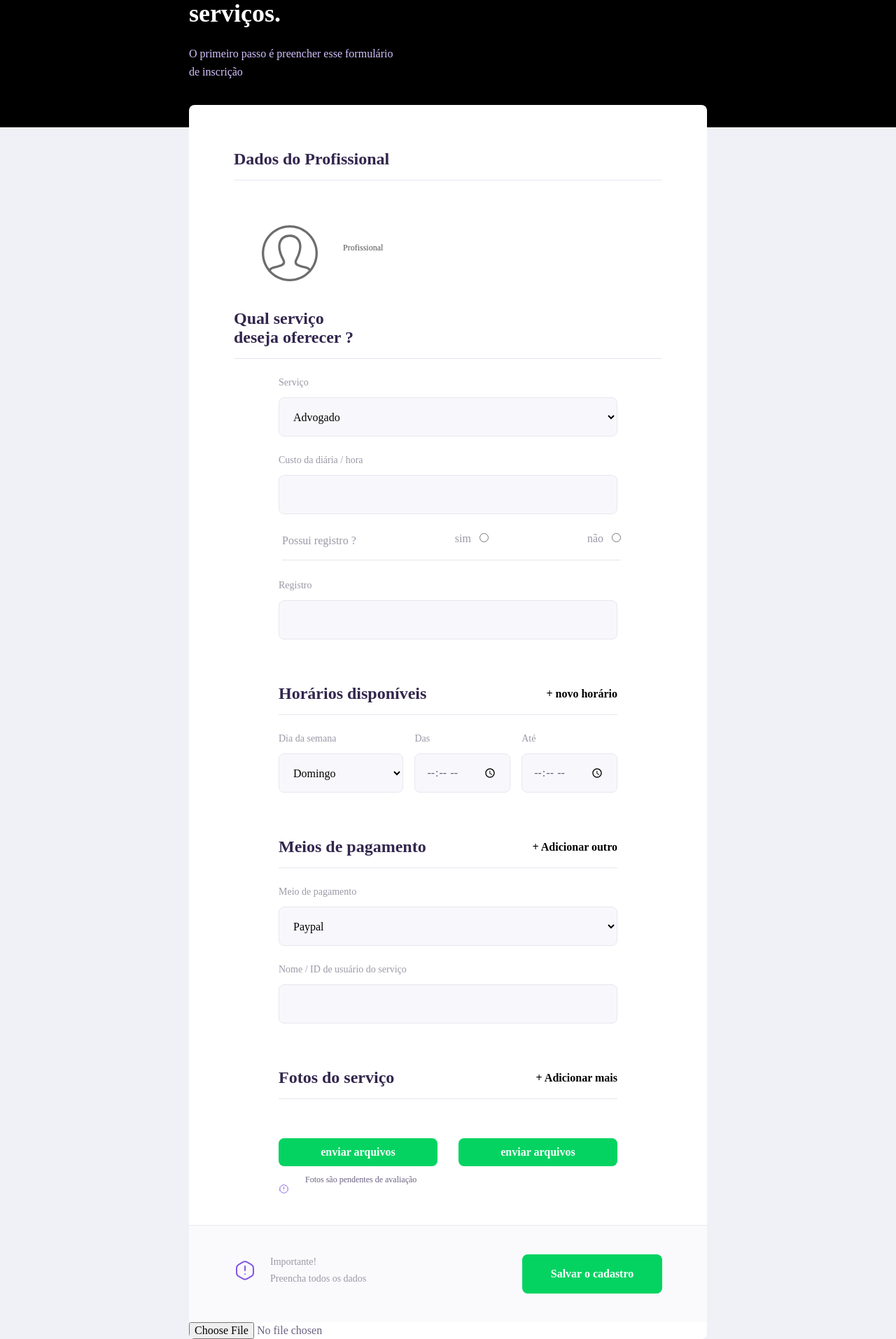
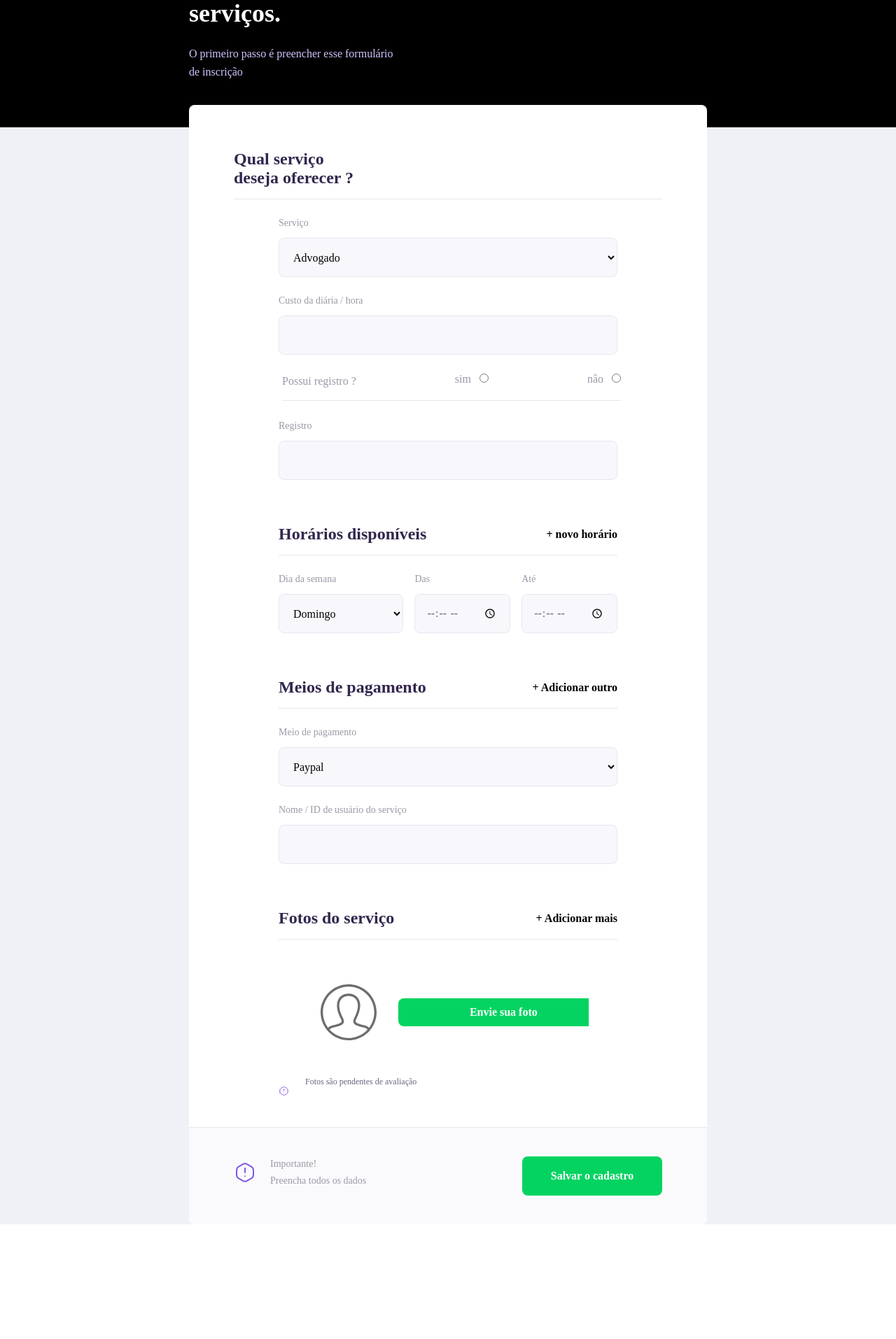
Before and after one commit to makaifox/Busca-servico-basic, a PHP site: page /oferecer.php in a window 1280 px wide. Shown: the part 158-2072 px from the top of the page at 70% size. After the commit the page ends 1908 px from the top, so only its background shows below. Run offline with PHP 8.4, Linux system fonts and the light colour scheme; a user stored in the database is signed in.

Commit message:
adicionado sessões dinamicas

```diff
--- a/assets/css/_styles-desktop-min1024.scss
+++ b/assets/css/_styles-desktop-min1024.scss
@@ -507,4 +507,13 @@
         grid-area: total;
         justify-self: left;
     }
+
+    .uploadfotos::before {
+        margin-top: 6rem;
+        width: 40rem;
+      }
+
+      .uploadfotosServico::before{
+        width: 30rem;
+    }
 }
--- a/assets/css/style.css
+++ b/assets/css/style.css
@@ -129,6 +129,52 @@ body {
 
 #cadastro-desktop {
   display: none;
+}
+
+.uploadfotos {
+  color: transparent;
+}
+
+.uploadfotos::-webkit-file-upload-button {
+  visibility: hidden;
+}
+
+.uploadfotos::before {
+  content: "Envie sua foto";
+  height: 4rem;
+  background: #04D361;
+  color: #FFFFFF;
+  border: 0;
+  border-radius: 0.8rem;
+  cursor: pointer;
+  font: 700 1.6rem Archivo;
+  display: flex;
+  align-items: center;
+  justify-content: center;
+  text-decoration: none;
+  transition: background-color 0.2s;
+  margin-top: 4.5rem;
+  width: 26rem;
+}
+
+.uploadfotosServico::before {
+  width: 25rem;
+}
+
+.uploadfotos:hover::before {
+  border-color: white;
+}
+
+.uploadfotos:active {
+  outline: 0;
+}
+
+.uploadfotos:active::before {
+  background: #b6c1c9;
+}
+
+#visualizar {
+  padding-left: 2rem;
 }
 
 * {
@@ -1958,6 +2004,15 @@ body, input, button, textarea {
     grid-area: total;
     justify-self: left;
   }
+
+  .uploadfotos::before {
+    margin-top: 6rem;
+    width: 40rem;
+  }
+
+  .uploadfotosServico::before {
+    width: 30rem;
+  }
 }
 @media screen and (min-width: 1280px) {
   .logo {
--- a/assets/css/style.scss
+++ b/assets/css/style.scss
@@ -176,6 +176,50 @@ body {
     display: none;
 }
 
+
+.uploadfotos {
+    color: transparent;
+  }
+  .uploadfotos::-webkit-file-upload-button {
+    visibility: hidden;
+  }
+  .uploadfotos::before {
+    content: 'Envie sua foto';
+    height: 4rem;
+    background: #04D361;
+    color: #FFFFFF;
+    border: 0;
+    border-radius: 0.8rem;
+    cursor: pointer;
+    font: 700 1.6rem Archivo;
+    display: flex;
+    align-items: center;
+    justify-content: center;
+    text-decoration: none;
+    transition: background-color 0.2s;
+    margin-top: 4.5rem;
+    width: 26rem;
+  }
+
+  .uploadfotosServico::before{
+      width: 25rem;
+  }
+
+  .uploadfotos:hover::before {
+    border-color: white;
+  }
+  .uploadfotos:active {
+    outline: 0;
+  }
+  .uploadfotos:active::before {
+    background: $inative-icon;
+  }
+
+  #visualizar{
+    padding-left: 2rem;
+}
+
+
 @import 'style-proffisionais';
 @import 'styles-mobile';
 @import 'styles-mobile-min700';
--- a/assets/js/upload.js
+++ b/assets/js/upload.js
@@ -19,8 +19,8 @@ $(document).ready(function(){
                 $('#resposta').html('Erro ao enviar requisição!!!');
             },
             dataType: 'json',
-            url: 'enviar_arquivo.php',
+            url: 'cadastrar_action.php',
             resetForm: true
-        }).submit();
+        });
     })
 })
--- a/oferecer.php
+++ b/oferecer.php
@@ -29,7 +29,7 @@ $logado = $_SESSION['usuario'];
     <link rel="stylesheet" type="text/css" href="//use.fontawesome.com/releases/v5.7.2/css/all.css">
     <script src="assets/js/jquery.js" type="text/javascript"></script>
     <script src="assets/js/jquery.form.js" type="text/javascript"></script>
-    <script src="assets/js/upload.js" type="text/javascript"></script>
+
     <title>Just Virtua</title>
 </head>
 
@@ -49,17 +49,14 @@ $logado = $_SESSION['usuario'];
             </div>
         </header>
         <main>
-            <form >
+            <form id="formulario" method="post" enctype="multipart/form-data" action="upload.php">
                 <div class="fieldset">
-                    <legend> Dados do Profissional </legend>
-                    <a class="avatar" href="/Login">
-                        <img src="assets/img/icons/user.svg" class="user-pic" alt="foto">
-                        <p>Profissional</p>
-                    </a>
+
+
                     <legend> Qual serviço <br>deseja oferecer ? </legend>
                     <div class="fieldset"><div class="select-block">
-                        <label for="subject">Serviço</label>
-                        <select id="subject">
+                        <label for="servico">Serviço</label>
+                        <select id="servico" name="servico" required>
                             <option value="" disabled="" hidden="">Selecione uma opção</option>
                             <option value="Advogado">Advogado</option>
                             <option value="Artesão">Artesão</option>
@@ -83,7 +80,7 @@ $logado = $_SESSION['usuario'];
                     </div>
                     <div class="input-block">
                         <label for="cost">Custo da diária / hora</label>
-                        <input type="text" id="cost">
+                        <input type="text" id="cost"  name="cost" required >
                     </div>
                     <label class="registro">Possui registro ?
                         <div class="radio">
@@ -99,74 +96,75 @@ $logado = $_SESSION['usuario'];
                 </label>
                 <div class="input-block">
                     <label for="registro">Registro</label>
-                    <input type="text" id="registroSim" name="registro" disabled="disabled" >
+                    <input type="text" id="registroSim" name="registrosim" disabled="disabled" >
                 </div>
             </div>
             <div class="fieldset">
                 <legend>Horários disponíveis
-                    <button type="button" onclick="duplicarCamposDiaHora();">+ novo horário</button>
+                    <button type="button" onclick="add_row_schedule_day();">+ novo horário</button>
                 </legend>
                 <div class="schedule-item" id="schedule-item">
-                    <div class="select-block">
+                    <section class="select-block" id="schedule-day-item">
                         <label for="week_day">Dia da semana</label>
-                        <select id="week_day">
+                        <select id="week_day" name="week_day[]">
                             <option value="" disabled="" hidden="">Selecione uma opção</option>
-                            <option value="0">Domingo</option>
-                            <option value="1">Segunda-feira</option>
-                            <option value="2">Terça-feira</option>
-                            <option value="3">Quarta-feira</option>
-                            <option value="4">Quinta-feira</option>
-                            <option value="5">Sexta-feira</option>
-                            <option value="6">Sábado</option>
+                            <option value="Domingo">Domingo</option>
+                            <option value="Segunda">Segunda-feira</option>
+                            <option value="Terça">Terça-feira</option>
+                            <option value="Quarta">Quarta-feira</option>
+                            <option value="Quinta">Quinta-feira</option>
+                            <option value="Sexta">Sexta-feira</option>
+                            <option value="Sabado">Sábado</option>
                         </select>
-                    </div>
+                    </section>
                     <div class="input-block">
                         <label for="from">Das</label>
-                        <input type="time" id="from">
+                        <input type="time" id="from" name="fromof[]">
                     </div>
                     <div class="input-block">
                         <label for="to">Até</label>
-                        <input type="time" id="to">
+                        <input type="time" id="to" name="toof[]">
                     </div>
-                </div>
-            <div id="schedule-day-clone">
                 </div>
         </div>
         <div class="fieldset">
             <legend>Meios de pagamento
-                <button type="button"  onclick="duplicarCamposPG();">+ Adicionar outro</button>
+                <button type="button"  onclick="add_row_schedule_pay();">+ Adicionar outro</button>
             </legend>
-            <div class="schedule-pay " id="schedule-pay">
+            <div class="schedule-pay" id="schedule-pay">
+                <section  id="schedulePaySession">
                     <div class="select-block">
-                    <label for="week_day">Meio de pagamento</label>
-                    <select id="week_day">
+                        <label for="pagamento">Meio de pagamento</label>
+                        <select id="pagamento" name="pagamento[]">
                             <option value="" disabled="" hidden="">Selecione uma opção</option>
                             <option value="Paypal">Paypal</option>
                             <option value="PagSeguro">PagSeguro</option>
                             <option value="Picpay">Picpay</option>
                             <option value="Mercado Pago">Mercado Pago</option>
-                    ></select></div>
+                        ></select>
+                    </div>
 
                     <div class="input-block">
                         <label for="id">Nome / ID de usuário do serviço</label>
-                        <input type="text" id="idUser">
+                        <input type="text" id="idUser" name="idUser[]">
                     </div>
+                </section>
             </div>
 
-                    <div id="schedule-pay-clone">
-	                </div>
+
                 </div>
                 <div class="fieldset">
                     <legend>Fotos do serviço
                         <button type="button" >+ Adicionar mais</button>
                     </legend>
                     <div class="row">
-
-                        <div class="col">
-                            <button type="submit" class="fotos">enviar arquivos</button>
+                            <div class="col-4">
+                                <div id="visualizar">
+                                    <img src="assets/img/icons/user.svg" class="user-pic" alt="foto">
                                 </div>
-                        <div class="col">
-                        <button type="submit" class="fotos">enviar arquivos</button>
+                            </div>
+                            <div class="col-8">
+                                    <input type="file" id="imagem" name="imagem"  class="uploadfotos uploadfotosServico"/>
                             </div>
                         </div>
                     <p>
@@ -186,50 +184,6 @@ $logado = $_SESSION['usuario'];
 
 
 
-
-
-
-
-
-
-
-
-
-
-
-            <form id="formulario" method="post" enctype="multipart/form-data" action="upload.php">
-
-<input type="file" id="imagem" name="imagem"  class="uploadfotos"/>
-</form>
-<div id="visualizar"></div>
-
-
-
-
-
-
-
-
-
-
-
-
-
-
-
-
-
-
-
-
-
-
-
-
-
-
-
-
             </main>
         </div>
     </div>
@@ -237,43 +191,50 @@ $logado = $_SESSION['usuario'];
 
 <script>
 
-// dupplica as sessões do form
 
-//sessão dia da semana
-function duplicarCamposDiaHora(){
-	var clone = document.getElementById('schedule-item').cloneNode(true);
-	var destino = document.getElementById('schedule-day-clone');
-	destino.appendChild (clone);
-
-	var camposClonados = clone.getElementsById('schedule-day');
-
-	for(i=0; i<camposClonados.length;i++){
-		camposClonados[i].value = '';
-	}
-}
-
-//sessão meio de pagamento
-function duplicarCamposPG(){
-	var clone = document.getElementById('schedule-pay').cloneNode(true);
-	var destino = document.getElementById('schedule-pay-clone');
-	destino.appendChild (clone);
-
-	var camposClonados = clone.getElementsById('schedule-pay');
-
-	for(i=0; i<camposClonados.length;i++){
-		camposClonados[i].value = '';
-	}
-}
 
 $(document).ready(function(){
      /* #imagem é o id do input, ao alterar o conteudo do input execurará a função baixo */
      $('#imagem').live('change',function(){
          $('#visualizar').html('<img src="/assets/img/ajax-loader.gif" alt="Enviando..." style="width: 7rem;"/> Enviando...');
-        /* Efetua o Upload sem dar refresh na pagina */           $('#formulario').ajaxForm({
+        /* Efetua o Upload sem dar refresh na pagina */
+        $('#formulario').ajaxForm({
             target:'#visualizar' // o callback será no elemento com o id #visualizar
-         }).submit();
+         });
      });
  })
+
+
+
+// dupplica as sessões do form
+
+function add_row_schedule_day()
+{
+
+
+
+ $scheduleItem=$("#schedule-item section").length;
+ $scheduleItem=$scheduleItem++;
+
+ $("#schedule-item:last").after(' <div class="schedule-item" id="schedule-item"><section class="select-block" id="schedule-day-item'+$scheduleItem+'"><label for="week_day">Dia da semana</label><select id="week_day" name="week_day'+$scheduleItem+'"><option value="" disabled="" hidden="">Selecione uma opção</option><option value="Domingo">Domingo</option><option value="Segunda">Segunda-feira</option><option value="Terça">Terça-feira</option><option value="Quarta">Quarta-feira</option><option value="Quinta">Quinta-feira</option><option value="Sexta">Sexta-feira</option><option value="Sabado">Sábado</option></select></section><div class="input-block"><label for="from">Das</label><input type="time" id="from" name="fromof'+$scheduleItem+'"></div><div class="input-block"><label for="to">Até</label><input type="time" id="to" name="toof'+$scheduleItem+'"></div></div>');
+
+
+}
+
+
+function add_row_schedule_pay()
+{
+
+
+
+ $schedulePay=$("#schedule-pay section").length;
+ $schedulePay=$schedulePay++;
+
+ $("#schedule-pay:last").after(' <div class="schedule-pay" id="schedule-pay"><section id="schedulePaySession'+$schedulePay+'"><div class="select-block"><label for="pagamento">Meio de pagamento</label><select id="pagamento" name="pagamento'+$schedulePay+'"><option value="" disabled="" hidden="">Selecione uma opção</option><option value="Paypal">Paypal</option><option value="PagSeguro">PagSeguro</option><option value="Picpay">Picpay</option><option value="Mercado Pago">Mercado Pago</option></select></div><div class="input-block"><label for="id">Nome / ID de usuário do serviço</label><input type="text" id="idUser" name="idUser'+$schedulePay+'"></div></section></div>');
+
+
+
+}
 
 </script>
 
```
Also changed, not shown: upload.php (+64 -4 lines), uploads/e38630fb2162ac37532a482853a14db1.jpg (added), uploads/feb8d172b6e6924345d676636b04c772.jpg (added), 1 other file. Lines whose indentation alone changed are shown as unchanged.
